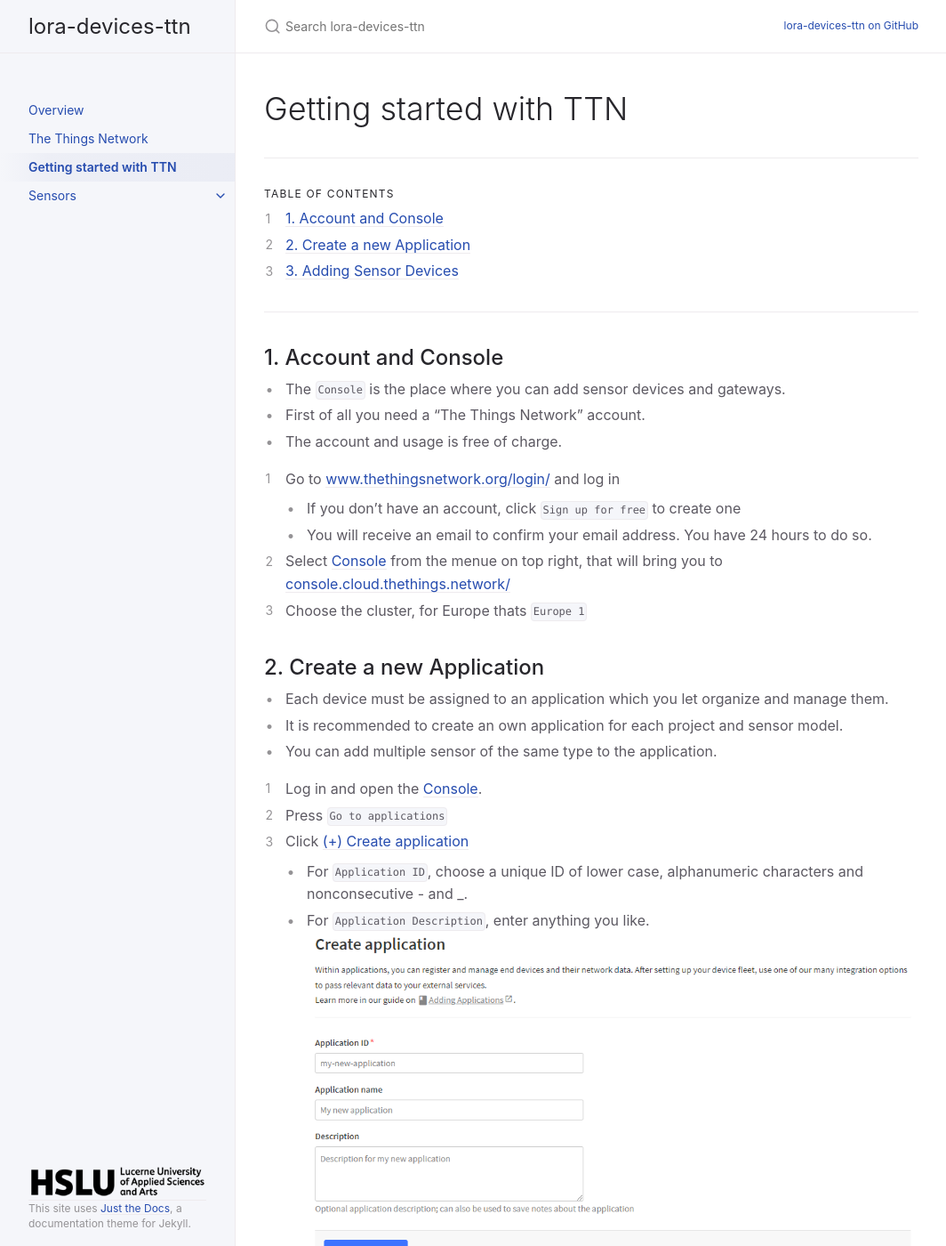
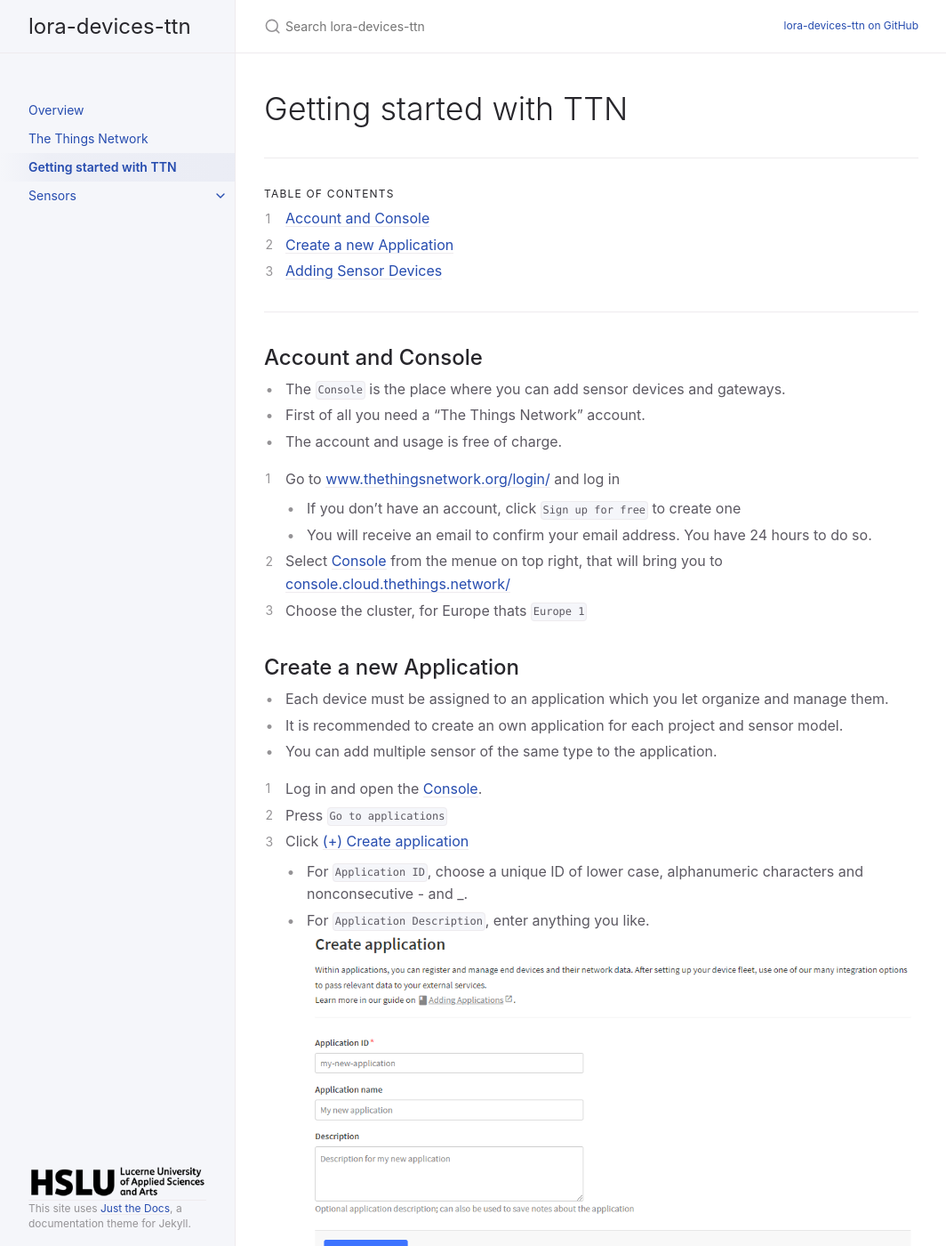
Before and after one commit to hslu-ige-laes/lora-devices-ttn, a Jekyll site: the page built from docs/getting_started.md, in a window 1280 px wide and 1400 px high. Shown: the whole window at 89% size, without its empty margins (107-1171 px from the left). Built offline with Jekyll 4.4.1, drawn with Linux system fonts in a browser that asks for light colours; some of the changed text lies outside the part shown.

Commit message:
Update getting_started.md

```diff
--- a/docs/getting_started.md
+++ b/docs/getting_started.md
@@ -18,7 +18,7 @@ permalink: /docs/getting_started
 
 ---
 
-## 1. Account and Console
+## Account and Console
 
 - The `Console` is the place where you can add sensor devices and gateways.
 - First of all you need a "The Things Network" account.<br>
@@ -30,7 +30,7 @@ permalink: /docs/getting_started
 1. Select [Console](https://console.thethingsnetwork.org/) from the menue on top right, that will bring you to [console.cloud.thethings.network/](https://console.cloud.thethings.network/)
 1. Choose the cluster, for Europe thats `Europe 1`
 
-## 2. Create a new Application
+## Create a new Application
 
 - Each device must be assigned to an application which you let organize and manage them.
 - It is recommended to create an own application for each project and sensor model.
@@ -46,5 +46,5 @@ permalink: /docs/getting_started
 
 You will be redirected to an application page where you can add and manage devices.
 
-## 3. Adding Sensor Devices
+## Adding Sensor Devices
 Refer to the indiviual [sensor pages](https://hslu-ige-laes.github.io/lora-devices-ttn/#sensor-overview). There you'll find step by step guides on how to add and configure each device.
```
